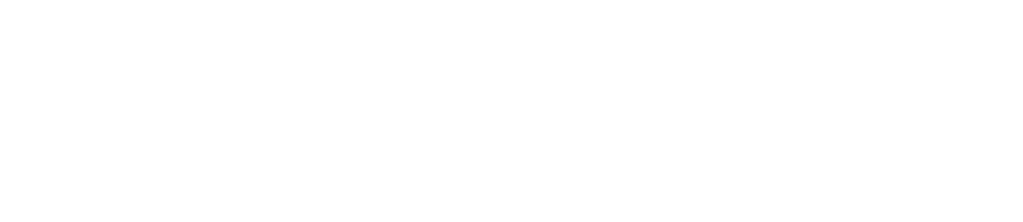
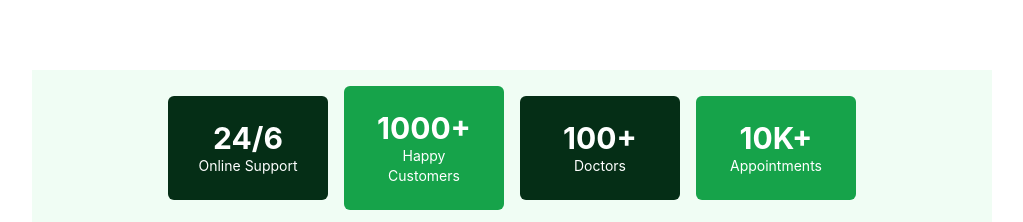
Before and after one commit to bensaltanahassan/medical-app, a React (Create React App) app: page / in a window 1280 px wide. Shown: the part 730-952 px from the top of the page, without its empty margins (128-1151 px from the left). Before the commit the page ends 800 px from the top, so only its background shows below. Built offline with nearby package versions, Linux system fonts and the light colour scheme.

Commit message:
staticstics section

```diff
--- /dev/null
+++ b/src/components/landing/statistics/StatisticsSection.tsx
@@ -0,0 +1,20 @@
+export default function StatisticsSection({
+  title,
+  desc,
+  className,
+}: {
+  title: string;
+  desc: string;
+  className?: string;
+}) {
+  return (
+    <div
+      className={`p-6 rounded-md bg-green-600 text-white items-center justify-center w-40 h-2/6 ${className}`}
+    >
+      <div className="text-center">
+        <div className="text-3xl font-bold">{title}</div>
+        <div className="text-sm"> {desc}</div>
+      </div>
+    </div>
+  );
+}
--- a/src/pages/landing/LandingPage.tsx
+++ b/src/pages/landing/LandingPage.tsx
@@ -1,9 +1,37 @@
-import Hero from "../../components/hero/hero";
+import Hero from "../../components/landing/hero/hero";
+import StatisticsSection from "../../components/landing/statistics/StatisticsSection";
 
 export default function LandingPage() {
   return (
     <div>
       <Hero />
+      <div
+        className="flex flex-wrap justify-center
+            items-center gap-4 p-4 text-white
+            bg-green-50
+      "
+      >
+        <StatisticsSection
+          title="24/6"
+          desc="Online Support"
+          className="bg-green-950"
+        />
+        <StatisticsSection
+          title="1000+"
+          desc="Happy Customers"
+          className="bg-green-600"
+        />
+        <StatisticsSection
+          title="100+"
+          desc="Doctors"
+          className="bg-green-950"
+        />
+        <StatisticsSection
+          title="10K+"
+          desc="Appointments"
+          className="bg-green-600"
+        />
+      </div>
     </div>
   );
 }
```
Also changed, not shown: src/components/landing/hero/Hero.css (renamed from src/components/hero/Hero.css), src/components/landing/hero/hero.tsx (renamed from src/components/hero/hero.tsx).
